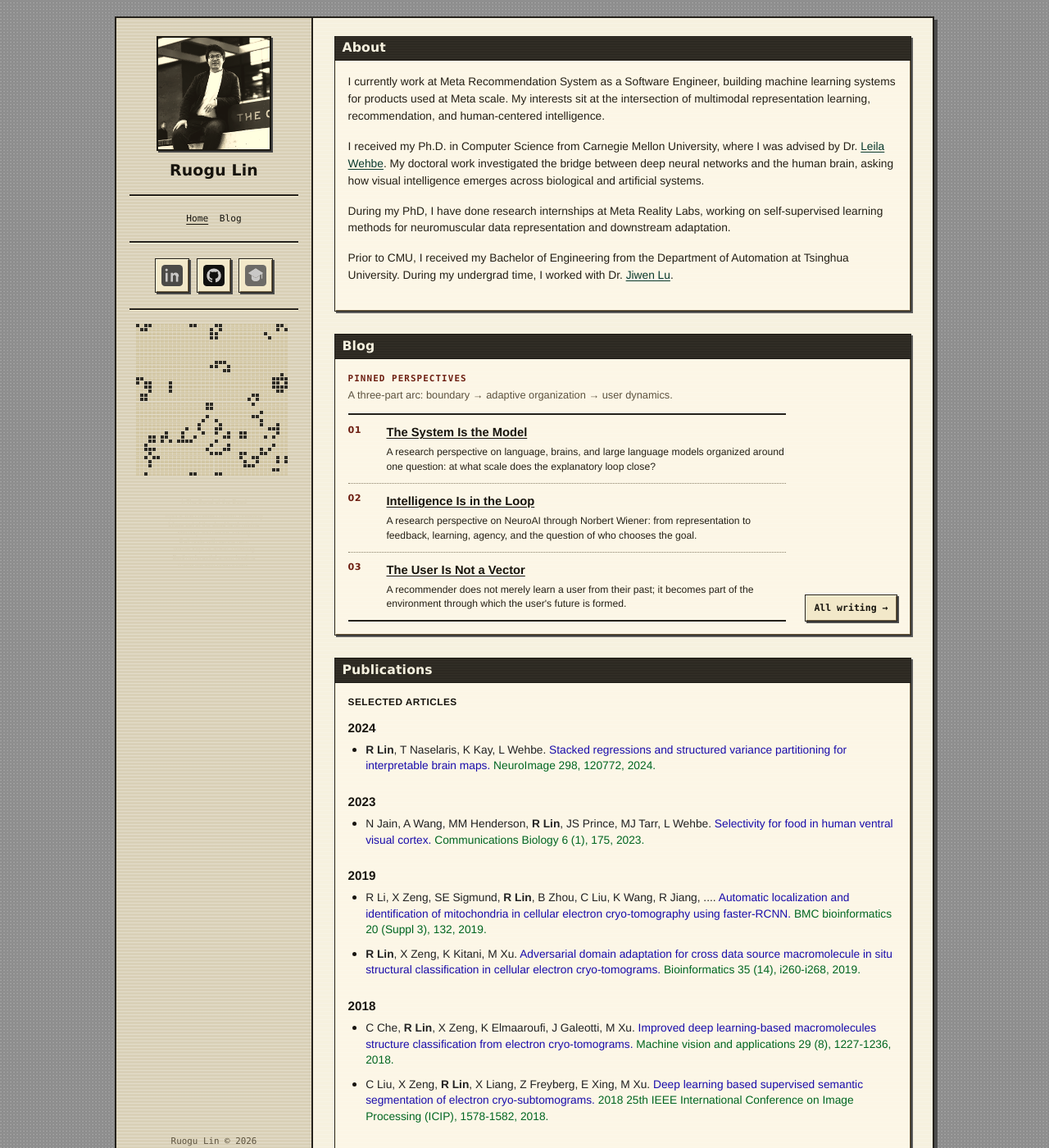
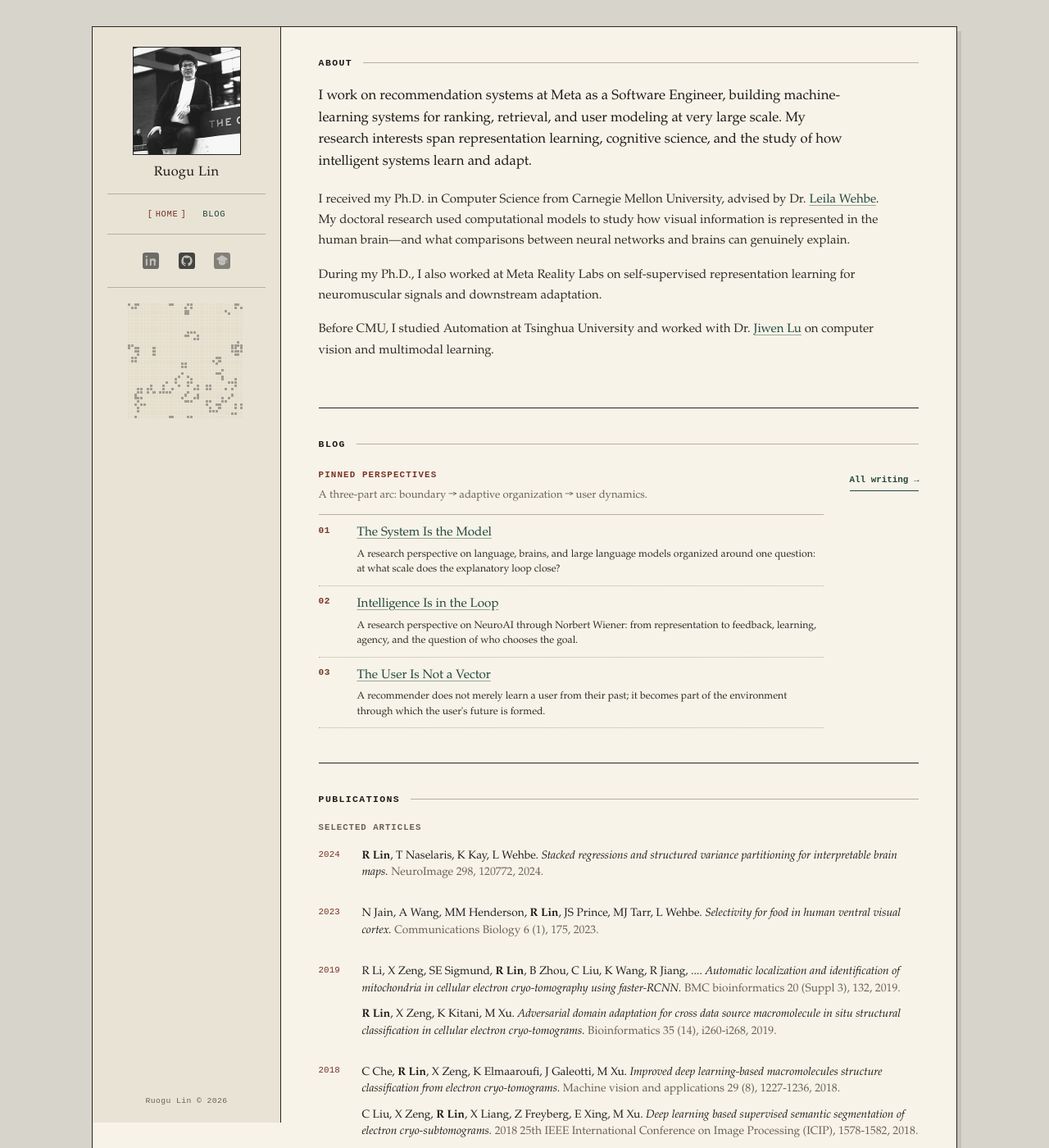
Before and after one commit to lrgthu/lrgthu.github.io, a Jekyll site: the page built from index.html, in a window 1280 px wide and 1400 px high. Shown: the whole window at 82% size. Built offline with Jekyll 4.4.1, drawn with Linux system fonts in a browser that asks for light colours.

Commit message:
Refine homepage visual design

```diff
--- a/_layouts/default.html
+++ b/_layouts/default.html
@@ -81,6 +81,7 @@
   <link rel="stylesheet" href="{{ '/blog.css' | relative_url }}?v=blog-8">
   <link rel="stylesheet" href="{{ '/blog-pinned.css' | relative_url }}?v=pinned-1">
   <link rel="stylesheet" href="{{ '/blog-content.css' | relative_url }}?v=list-5">
+  {% if page.home_refined %}<link rel="stylesheet" href="{{ '/home-refined.css' | relative_url }}?v=refined-2">{% endif %}
 </head>
 <body{% if page.body_class %} class="{{ page.body_class }}"{% endif %}>
   <div class="layout">
--- /dev/null
+++ b/home-refined.css
@@ -0,0 +1,534 @@
+/*
+ * Home, refined: a conservative pass over the original homepage.
+ * The sidebar, density, and old-web character stay; the chrome steps back.
+ */
+
+body.home-refined {
+  --bg-base: #d7d4cc;
+  --bg-surface: #f7f3e9;
+  --bg-hover: #ece6d9;
+  --border: #29261f;
+  --rule: #b8b09f;
+  --rule-light: #d5cebf;
+  --text-primary: #1d1b17;
+  --text-secondary: #302d26;
+  --text-muted: #6a6254;
+  --accent: #24483b;
+  --accent-dim: #7a3428;
+  --font-heading: Baskerville, "Iowan Old Style", "Palatino Linotype", Georgia, "Times New Roman", serif;
+  --font-body: "Courier New", Courier, monospace;
+  --font-publication: Baskerville, "Iowan Old Style", "Palatino Linotype", Georgia, "Times New Roman", serif;
+  --font-display: "Courier New", Courier, monospace;
+  background: var(--bg-base);
+  color: var(--text-primary);
+  font-size: .9rem;
+  text-rendering: optimizeLegibility;
+}
+
+.home-refined a {
+  color: var(--accent);
+  text-decoration-color: rgba(36, 72, 59, .45);
+  text-underline-offset: 3px;
+}
+
+.home-refined a:hover {
+  color: var(--accent-dim);
+  text-decoration-color: currentColor;
+}
+
+.home-refined a:focus-visible,
+.home-refined button:focus-visible,
+.home-refined summary:focus-visible {
+  outline: 1px solid var(--accent-dim);
+  outline-offset: 3px;
+}
+
+.home-refined .layout {
+  max-width: 1056px;
+  min-height: calc(100vh - 4rem);
+  margin: 2rem auto 3rem;
+  border: 1px solid var(--border);
+  background: var(--bg-surface);
+  box-shadow: 5px 6px 0 rgba(41, 38, 31, .11);
+}
+
+.home-refined .sidebar {
+  width: 230px;
+  flex-basis: 230px;
+  top: 2rem;
+  height: calc(100vh - 4rem);
+  padding: 1.5rem 1.15rem 1.15rem;
+  gap: 1rem;
+  border-right: 1px solid var(--border);
+  background: #e9e3d6;
+}
+
+.home-refined .sidebar-profile {
+  gap: .72rem;
+}
+
+.home-refined .sidebar-photo {
+  width: 132px;
+  height: 132px;
+  border: 1px solid var(--border);
+  background: var(--bg-surface);
+  box-shadow: none;
+  filter: grayscale(1) contrast(1.04);
+}
+
+.home-refined .sidebar-name {
+  font-family: var(--font-heading);
+  font-size: 1.02rem;
+  font-weight: 400;
+  letter-spacing: .025em;
+}
+
+.home-refined .sidebar-divider {
+  border-top: 1px solid var(--rule);
+  border-bottom: 0;
+}
+
+.home-refined .blog-sidebar-nav {
+  gap: 1.25rem;
+  font-size: .66rem;
+  letter-spacing: .06em;
+  text-transform: uppercase;
+}
+
+.home-refined .blog-sidebar-nav a[aria-current="page"] {
+  color: var(--accent-dim);
+  text-decoration: none;
+}
+
+.home-refined .blog-sidebar-nav a[aria-current="page"]::before {
+  content: "[";
+  margin-right: .18rem;
+}
+
+.home-refined .blog-sidebar-nav a[aria-current="page"]::after {
+  content: "]";
+  margin-left: .18rem;
+}
+
+.home-refined .sidebar-links {
+  gap: .7rem;
+}
+
+.home-refined .sidebar-icon-link {
+  width: 32px !important;
+  height: 32px !important;
+  border: 0;
+  border-bottom: 1px solid transparent;
+  background: transparent;
+  box-shadow: none;
+}
+
+.home-refined .sidebar-icon-link:hover {
+  border-color: var(--accent-dim);
+  background: transparent;
+  box-shadow: none;
+  transform: none;
+}
+
+.home-refined .sidebar-icon-link img {
+  width: 20px !important;
+  height: 20px !important;
+  max-width: 20px !important;
+  max-height: 20px !important;
+  opacity: .72;
+  filter: grayscale(1) sepia(.12) contrast(1.12) brightness(.7);
+}
+
+.home-refined .sidebar-automaton {
+  max-width: 144px;
+  margin-top: .15rem;
+  opacity: .34;
+}
+
+.home-refined .sidebar-invisible-poem {
+  max-width: 164px;
+  margin-top: -.1rem;
+  color: #e9e3d6;
+  font-size: .42rem;
+  line-height: 1.42;
+}
+
+.home-refined .sidebar-footer {
+  font-size: .61rem;
+  letter-spacing: .04em;
+}
+
+.home-refined .content {
+  padding: 2.35rem 2.85rem 3.2rem;
+  gap: 0;
+  background: var(--bg-surface);
+}
+
+.home-refined .section {
+  margin: 0;
+  padding: 0 0 2.6rem;
+  border: 0;
+  background: transparent;
+  box-shadow: none;
+}
+
+.home-refined .section + .section {
+  padding-top: 2.35rem;
+  border-top: 1px solid var(--border);
+}
+
+.home-refined .section-title {
+  display: flex;
+  align-items: center;
+  gap: .8rem;
+  margin: 0 0 1.45rem;
+  padding: 0;
+  border: 0;
+  background: transparent;
+  color: var(--text-primary);
+  font-family: var(--font-body);
+  font-size: .72rem;
+  font-weight: 700;
+  letter-spacing: .12em;
+  line-height: 1;
+  text-transform: uppercase;
+}
+
+.home-refined .section-title::after {
+  content: "";
+  height: 1px;
+  flex: 1;
+  background: var(--rule);
+}
+
+.home-refined .about-text p {
+  max-width: 43rem;
+  margin-bottom: 1rem;
+  color: var(--text-secondary);
+  font-family: var(--font-publication);
+  font-size: .94rem;
+  line-height: 1.68;
+}
+
+.home-refined #about .about-text p:first-child {
+  max-width: 41rem;
+  margin-bottom: 1.25rem;
+  color: var(--text-primary);
+  font-size: 1.045rem;
+  line-height: 1.58;
+}
+
+.home-refined .blog-home {
+  align-items: start;
+  gap: 2rem;
+}
+
+.home-refined .blog-eyebrow,
+.home-refined .blog-pinned-index {
+  color: var(--accent-dim);
+}
+
+.home-refined .blog-pinned-deck {
+  margin-top: 0;
+  color: var(--text-muted);
+  font-family: var(--font-publication);
+  font-size: .82rem;
+}
+
+.home-refined .blog-pinned-list,
+.home-refined .blog-pinned-list .blog-pinned-row:last-child {
+  border-color: var(--rule);
+  border-width: 1px;
+}
+
+.home-refined .blog-pinned-list .blog-pinned-row {
+  border-bottom: 1px dotted var(--rule);
+}
+
+.home-refined .blog-post-title {
+  font-family: var(--font-heading);
+  font-weight: 400;
+}
+
+.home-refined .blog-pinned-home .blog-post-title {
+  font-size: .95rem;
+}
+
+.home-refined .blog-pinned-home .blog-post-summary {
+  margin-top: .3rem;
+  font-size: .77rem;
+  line-height: 1.5;
+}
+
+.home-refined .blog-enter {
+  padding: .42rem 0 .25rem;
+  border: 0;
+  border-bottom: 1px solid var(--accent);
+  background: transparent;
+  box-shadow: none;
+  font-size: .68rem;
+}
+
+.home-refined .blog-enter:hover {
+  border-color: var(--accent-dim);
+  background: transparent;
+  color: var(--accent-dim);
+}
+
+.home-refined .pub-group {
+  margin-bottom: 2.2rem;
+}
+
+.home-refined .pub-group-title {
+  margin-bottom: 1.1rem;
+  color: var(--text-muted);
+  font-family: var(--font-body);
+  font-size: .67rem;
+  letter-spacing: .09em;
+}
+
+.home-refined .pub-year-label {
+  float: left;
+  width: 3.3rem;
+  margin: .11rem 0 0;
+  color: var(--accent-dim);
+  font-family: var(--font-body);
+  font-size: .68rem;
+  font-weight: 400;
+}
+
+.home-refined .pub-list {
+  margin-left: 3.3rem;
+  padding-left: 0;
+  list-style: none;
+}
+
+.home-refined .pub-year-group::after {
+  display: block;
+  clear: both;
+  content: "";
+}
+
+.home-refined .pub-item {
+  padding: 0 0 .68rem;
+}
+
+.home-refined .pub-content,
+.home-refined .pub-authors,
+.home-refined .pub-title,
+.home-refined .pub-note {
+  font-family: var(--font-publication);
+  font-size: .86rem;
+  line-height: 1.5;
+}
+
+.home-refined .pub-title {
+  color: var(--text-primary);
+  font-style: italic;
+}
+
+.home-refined .pub-note {
+  color: var(--text-muted);
+}
+
+.home-refined .pub-me {
+  color: var(--text-primary);
+  font-weight: 700;
+}
+
+@media (max-width: 1080px) {
+  .home-refined .layout {
+    margin-right: 1.25rem;
+    margin-left: 1.25rem;
+  }
+}
+
+@media (max-width: 768px) {
+  body.home-refined {
+    background: var(--bg-surface);
+  }
+
+  .home-refined .layout {
+    min-height: 100vh;
+    margin: 0;
+    border: 0;
+    box-shadow: none;
+  }
+
+  .home-refined .sidebar {
+    display: flex;
+    flex-direction: row;
+    align-items: center;
+    flex: 0 0 auto;
+    width: 100%;
+    height: auto;
+    padding: 1.15rem;
+    gap: .9rem;
+    border-bottom: 1px solid var(--border);
+    background: #e9e3d6;
+  }
+
+  .home-refined .sidebar-profile {
+    min-width: 0;
+    flex: 1;
+    gap: .85rem;
+  }
+
+  .home-refined .sidebar-photo {
+    width: 74px;
+    height: 74px;
+    flex-basis: 74px;
+  }
+
+  .home-refined .sidebar-name {
+    font-size: 1rem;
+  }
+
+  .home-refined .sidebar-divider {
+    display: none;
+  }
+
+  .home-refined .blog-sidebar-nav,
+  .home-refined .sidebar-links {
+    justify-content: flex-end;
+    flex: 0 0 auto;
+  }
+
+  .home-refined .blog-sidebar-nav a[aria-current="page"] {
+    display: none;
+  }
+
+  .home-refined .sidebar-links {
+    margin: 0;
+    padding: 0;
+    border: 0;
+    width: auto;
+  }
+
+  .home-refined .content {
+    padding: 2rem 1.25rem 2.7rem;
+  }
+}
+
+@media (max-width: 520px) {
+  .home-refined .sidebar {
+    padding: 1rem;
+    gap: .7rem;
+  }
+
+  .home-refined .sidebar-profile {
+    gap: .65rem;
+  }
+
+  .home-refined .sidebar-photo {
+    width: 58px;
+    height: 58px;
+    flex-basis: 58px;
+  }
+
+  .home-refined .sidebar-name {
+    font-size: .9rem;
+    white-space: nowrap;
+  }
+
+  .home-refined .blog-sidebar-nav {
+    font-size: .61rem;
+  }
+
+  .home-refined .sidebar-links {
+    gap: .25rem;
+  }
+
+  .home-refined .sidebar-icon-link {
+    width: 25px !important;
+    height: 25px !important;
+  }
+
+  .home-refined .sidebar-icon-link img {
+    width: 17px !important;
+    height: 17px !important;
+    max-width: 17px !important;
+    max-height: 17px !important;
+  }
+
+  .home-refined .content {
+    padding: 1.65rem 1rem 2.5rem;
+  }
+
+  .home-refined .section {
+    padding-bottom: 2.2rem;
+  }
+
+  .home-refined .section + .section {
+    padding-top: 2rem;
+  }
+
+  .home-refined .about-text p {
+    font-size: .91rem;
+  }
+
+  .home-refined #about .about-text p:first-child {
+    font-size: 1rem;
+  }
+
+  .home-refined .blog-home {
+    gap: 1.25rem;
+  }
+
+  .home-refined .pub-year-label {
+    float: none;
+    width: auto;
+    margin: 0 0 .5rem;
+  }
+
+  .home-refined .pub-list {
+    margin-left: 0;
+  }
+}
+
+@media (max-width: 360px) {
+  .home-refined .sidebar {
+    padding: .85rem .75rem;
+    gap: .5rem;
+  }
+
+  .home-refined .sidebar-profile {
+    gap: .5rem;
+  }
+
+  .home-refined .sidebar-photo {
+    width: 52px;
+    height: 52px;
+    flex-basis: 52px;
+  }
+
+  .home-refined .sidebar-name {
+    font-size: .82rem;
+  }
+}
+
+@media print {
+  body.home-refined {
+    background: #fff;
+  }
+
+  .home-refined .layout {
+    max-width: none;
+    margin: 0;
+    border: 0;
+    box-shadow: none;
+  }
+
+  .home-refined .sidebar {
+    position: static;
+    height: auto;
+    background: #fff;
+  }
+
+  .home-refined .sidebar-automaton,
+  .home-refined .sidebar-invisible-poem,
+  .home-refined .sidebar-links,
+  .home-refined .blog-sidebar-nav {
+    display: none;
+  }
+}
--- a/index.html
+++ b/index.html
@@ -2,30 +2,30 @@
 layout: default
 title: "Ruogu (Franklin) Lin"
 description: "Ruogu (Franklin) Lin — machine learning engineer and researcher working on recommendation systems, multimodal representation learning, computational neuroscience, and NeuroAI."
-use_vis: true
+body_class: home-refined
+home_refined: true
 ---
 <section class="section" id="about">
   <h2 class="section-title">About</h2>
   <div class="about-text">
     <p>
-      I currently work at Meta Recommendation System as a Software Engineer, building machine learning systems
-      for products used at Meta scale. My interests sit at the intersection of multimodal representation
-      learning, recommendation, and human-centered intelligence.
+      I work on recommendation systems at Meta as a Software Engineer, building machine-learning systems for
+      ranking, retrieval, and user modeling at very large scale. My research interests span representation
+      learning, cognitive science, and the study of how intelligent systems learn and adapt.
     </p>
     <p>
-      I received my Ph.D. in Computer Science from Carnegie Mellon University, where I was advised by Dr.
-      <a href="https://www.cs.cmu.edu/~lwehbe/">Leila Wehbe</a>. My doctoral work investigated the bridge
-      between deep neural networks and the human brain, asking how visual intelligence emerges across
-      biological and artificial systems.
+      I received my Ph.D. in Computer Science from Carnegie Mellon University, advised by Dr.
+      <a href="https://www.cs.cmu.edu/~lwehbe/">Leila Wehbe</a>. My doctoral research used computational models
+      to study how visual information is represented in the human brain—and what comparisons between neural
+      networks and brains can genuinely explain.
     </p>
     <p>
-      During my PhD, I have done research internships at Meta Reality Labs, working on self-supervised learning
-      methods for neuromuscular data representation and downstream adaptation.
+      During my Ph.D., I also worked at Meta Reality Labs on self-supervised representation learning for
+      neuromuscular signals and downstream adaptation.
     </p>
     <p>
-      Prior to CMU, I received my Bachelor of Engineering from the Department of Automation at Tsinghua
-      University. During my undergrad time, I worked with Dr.
-      <a href="https://ivg.au.tsinghua.edu.cn/Jiwen_Lu/">Jiwen Lu</a>.
+      Before CMU, I studied Automation at Tsinghua University and worked with Dr.
+      <a href="https://ivg.au.tsinghua.edu.cn/Jiwen_Lu/">Jiwen Lu</a> on computer vision and multimodal learning.
     </p>
   </div>
 </section>
```
Also changed, not shown: 1 other file.
